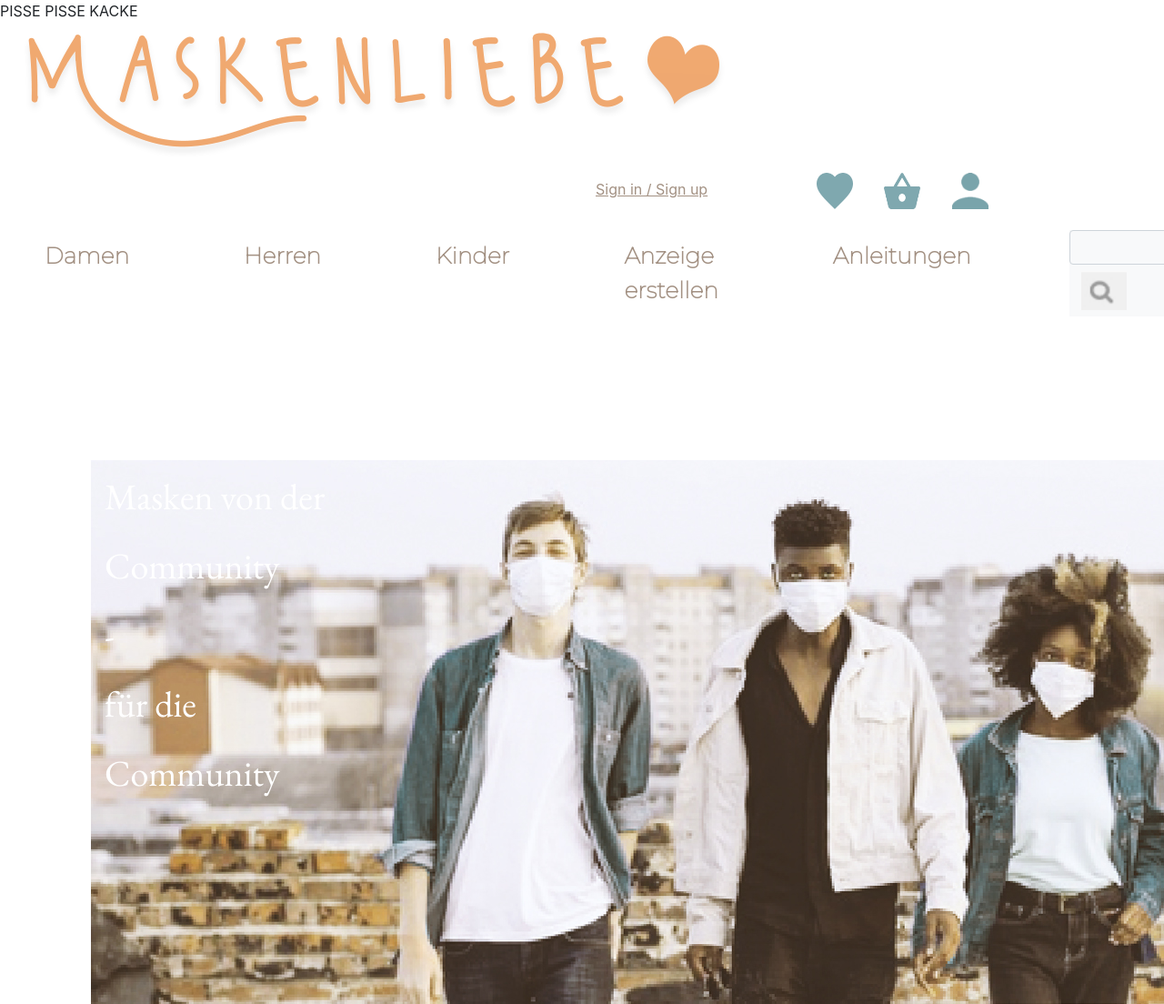
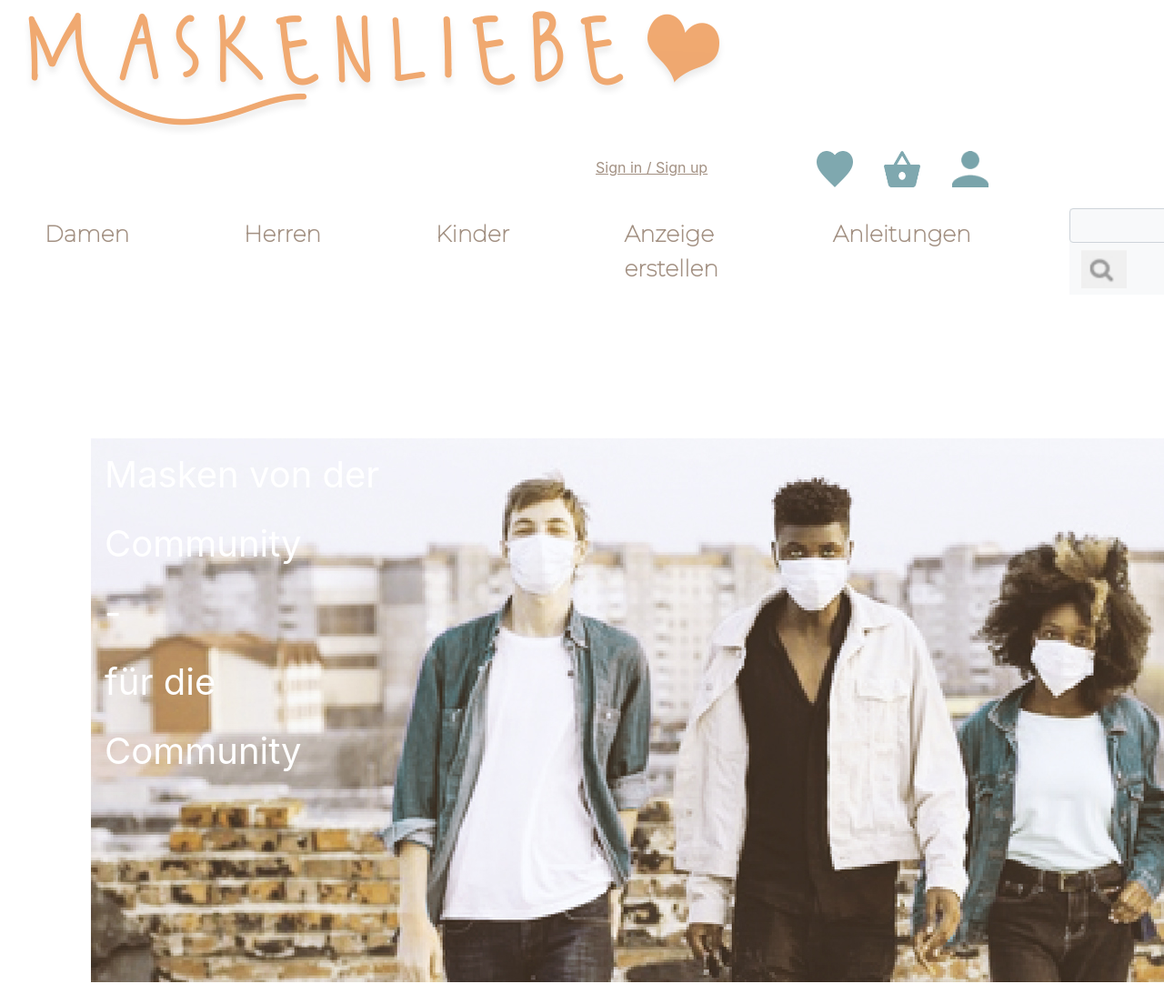
Before and after one commit to NicoDeLuca/Maskenliebe, a website: page index.html in a window 1280 px wide. Shown: the top 1104 px of the page at 91% size. Drawn offline with nearby package versions, Linux system fonts and the light colour scheme.

Commit message:
Full Project

```diff
--- a/index.html
+++ b/index.html
@@ -8,7 +8,6 @@
     <title>Maskenliebe</title>
 </head>
 <body>
-PISSE PISSE KACKE
 <header>
     <div class = "container-fluid align-content-md-around" >
 
--- a/style.css
+++ b/style.css
@@ -5,7 +5,7 @@ html, body{
     height: 100%;
 }
 
-
+Pisse pisse pisse kacke
 main{
     font-family: 'EB Garamond', serif;
     min-height: 100%;
```
